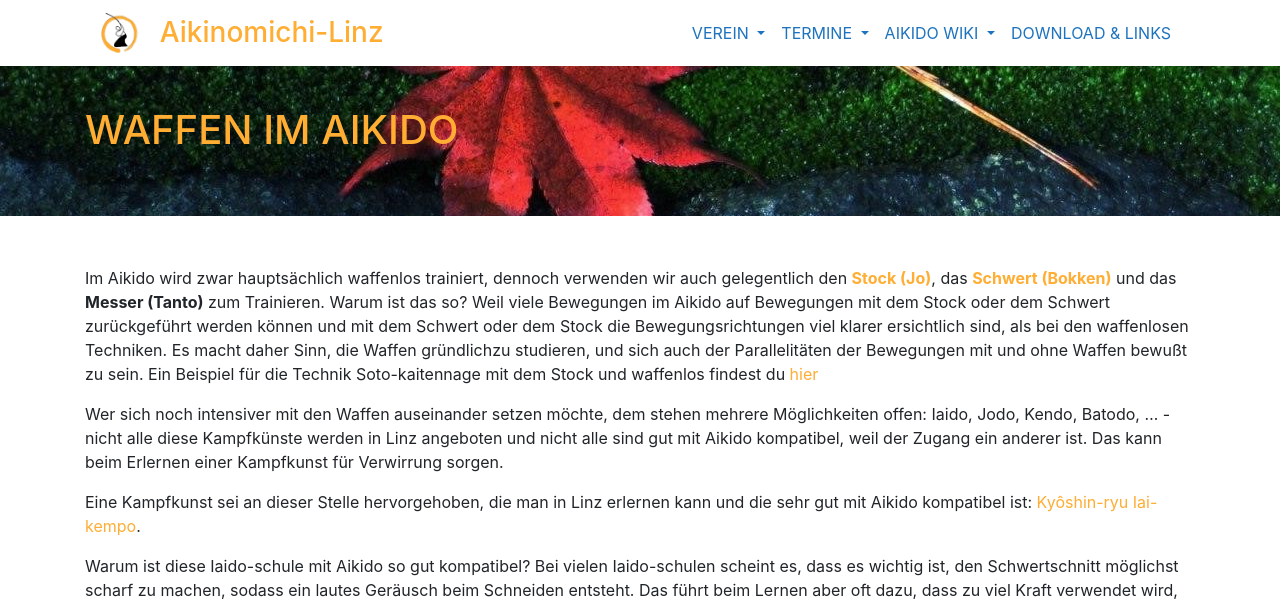
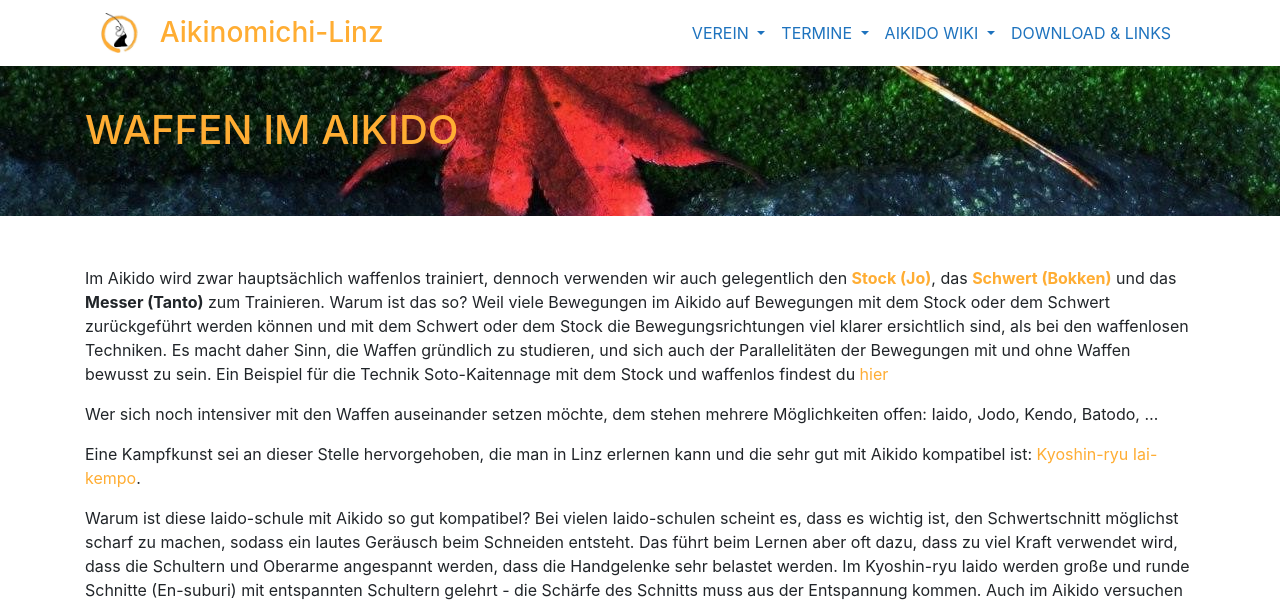
Before and after one commit to TWachs/aikinomichi-linz, a Jekyll site: the page built from waffenImAikido.md, in a window 1280 px wide. Shown: the top 605 px of the page. Built offline with Jekyll 4.4.1, drawn with Linux system fonts in a browser that asks for light colours; nearby versions of some CDN libraries; some of the changed text lies outside the part shown.

Commit message:
Update waffenImAikido.md
proofreading

```diff
--- a/waffenImAikido.md
+++ b/waffenImAikido.md
@@ -7,18 +7,18 @@
 <div class="container block">
 <div class="row">
 <div class="col" markdown="1">
-Im Aikido wird zwar hauptsächlich waffenlos trainiert, dennoch verwenden wir auch gelegentlich den [**Stock (Jo)**](https://www.youtube.com/watch?v=gVl-DzhUTMI){:target="_blank"}, das [**Schwert (Bokken)**](https://www.youtube.com/watch?v=p8-9o0L_SxU){:target="_blank"} und das **Messer (Tanto)** zum Trainieren. Warum ist das so? Weil viele Bewegungen im Aikido auf Bewegungen mit dem Stock oder dem Schwert zurückgeführt werden können und mit dem Schwert oder dem Stock die Bewegungsrichtungen viel klarer ersichtlich sind, als bei den waffenlosen Techniken. Es macht daher Sinn, die Waffen gründlichzu studieren, und sich auch der Parallelitäten der Bewegungen mit und ohne Waffen bewußt zu sein. Ein Beispiel für die Technik Soto-kaitennage mit dem Stock und waffenlos findest du [hier](https://www.youtube.com/watch?v=aWpEFcDG-Nk){:target="_blank"}
+Im Aikido wird zwar hauptsächlich waffenlos trainiert, dennoch verwenden wir auch gelegentlich den [**Stock (Jo)**](https://www.youtube.com/watch?v=gVl-DzhUTMI){:target="_blank"}, das [**Schwert (Bokken)**](https://www.youtube.com/watch?v=p8-9o0L_SxU){:target="_blank"} und das **Messer (Tanto)** zum Trainieren. Warum ist das so? Weil viele Bewegungen im Aikido auf Bewegungen mit dem Stock oder dem Schwert zurückgeführt werden können und mit dem Schwert oder dem Stock die Bewegungsrichtungen viel klarer ersichtlich sind, als bei den waffenlosen Techniken. Es macht daher Sinn, die Waffen gründlich zu studieren, und sich auch der Parallelitäten der Bewegungen mit und ohne Waffen bewusst zu sein. Ein Beispiel für die Technik Soto-Kaitennage mit dem Stock und waffenlos findest du [hier](https://www.youtube.com/watch?v=aWpEFcDG-Nk){:target="_blank"}
 
-Wer sich noch intensiver mit den Waffen auseinander setzen möchte, dem stehen mehrere Möglichkeiten offen: Iaido, Jodo, Kendo, Batodo, ... - nicht alle diese Kampfkünste werden in Linz angeboten und nicht alle sind gut mit Aikido kompatibel, weil der Zugang ein anderer ist. Das kann beim Erlernen einer Kampfkunst für Verwirrung sorgen.
+Wer sich noch intensiver mit den Waffen auseinander setzen möchte, dem stehen mehrere Möglichkeiten offen: Iaido, Jodo, Kendo, Batodo, ...
 
-Eine Kampfkunst sei an dieser Stelle hervorgehoben, die man in Linz erlernen kann und die sehr gut mit Aikido kompatibel ist: [Kyôshin-ryu Iai-kempo](http://www.kendolinz.org/iaido){:target="_blank"}.
+Eine Kampfkunst sei an dieser Stelle hervorgehoben, die man in Linz erlernen kann und die sehr gut mit Aikido kompatibel ist: [Kyoshin-ryu Iai-kempo](http://www.kendolinz.org/iaido){:target="_blank"}.
 
 Warum ist diese Iaido-schule mit Aikido so gut kompatibel? Bei vielen Iaido-schulen scheint es, dass es wichtig ist, den Schwertschnitt möglichst scharf zu machen, sodass ein lautes Geräusch beim Schneiden entsteht. Das führt beim Lernen aber oft dazu, dass zu viel Kraft verwendet wird, dass die Schultern und Oberarme angespannt werden, dass die Handgelenke sehr belastet werden. Im Kyoshin-ryu Iaido werden große und runde Schnitte (En-suburi) mit entspannten Schultern gelehrt - die Schärfe des Schnitts muss aus der Entspannung kommen. Auch im Aikido versuchen wir die Techniken mit möglichst wenig Kraft zu machen und einen entspannten Körper zu haben.
 </div>
 </div>
 <div class="row">
 <div class="col-6" markdown="1">
-Ein weiterer Aspekt, ist die Einstellung zum Partner: Nach dem noto (Wegstecken des Schwerts in die Saya) werden die Füße geschlossen, durch das Beiziehen eines Fußes. In vielen Iaido-Schulen geschieht dies, indem der hintere Fuß zum vorderen beigezogen wird. Man nimmt sozusagen den Platz ein, den man sich gerade erkämpft hat. Im Kyoshin-ryo Iaido geschieht es indem der vordere Fuß zum hinteren beigezogen wird: man steigt also zurück und gibt dem Gegner, auch wenn man ihn besiegt hat, wieder seinen Platz. Dies wird in der japanischen Kultur als sehr höflich angesgehen und entspricht der mentalen Einstellung im Aikido, wo wir nur die Kontrolle über den Partner anstreben, nicht seine Zuerstörung.
+Ein weiterer Aspekt, ist die Einstellung zum Partner: Nach dem noto (Wegstecken des Schwerts in die Scheide) werden die Füße geschlossen, durch das Beiziehen eines Fußes. In vielen Iaido-Schulen geschieht dies, indem der hintere Fuß zum vorderen beigezogen wird. Man nimmt sozusagen den Platz ein, den man sich gerade erkämpft hat. Im Kyoshin-ryu Iaido geschieht es indem der vordere Fuß zum hinteren beigezogen wird: man steigt also zurück und gibt dem Gegner, auch wenn man ihn besiegt hat, wieder seinen Platz. Dies wird in der japanischen Kultur als sehr höflich angesehen und entspricht der mentalen Einstellung im Aikido, wo wir nur die Kontrolle über den Partner anstreben, nicht seine Zerstörung.
 </div>
 <div class="col">
 <img class="imageStyleWaffen" src="{{ site.baseurl }}/images/Schwert.jpg" alt="" />
```
